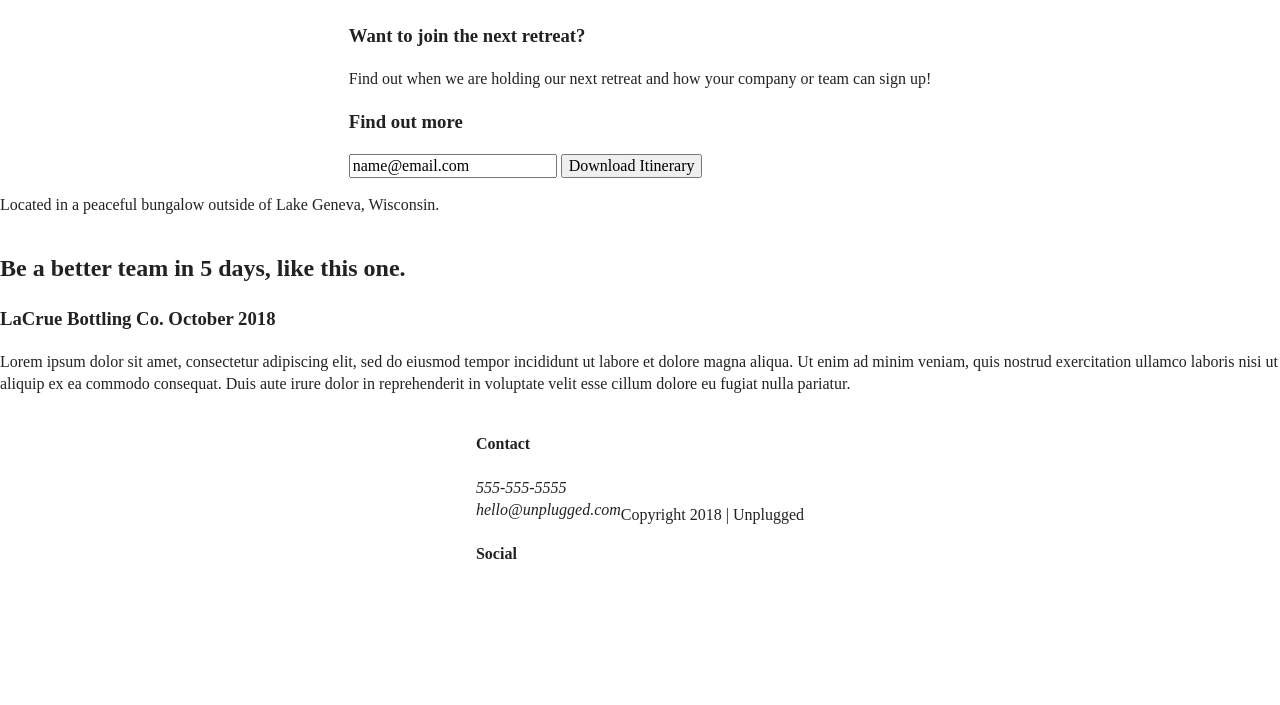
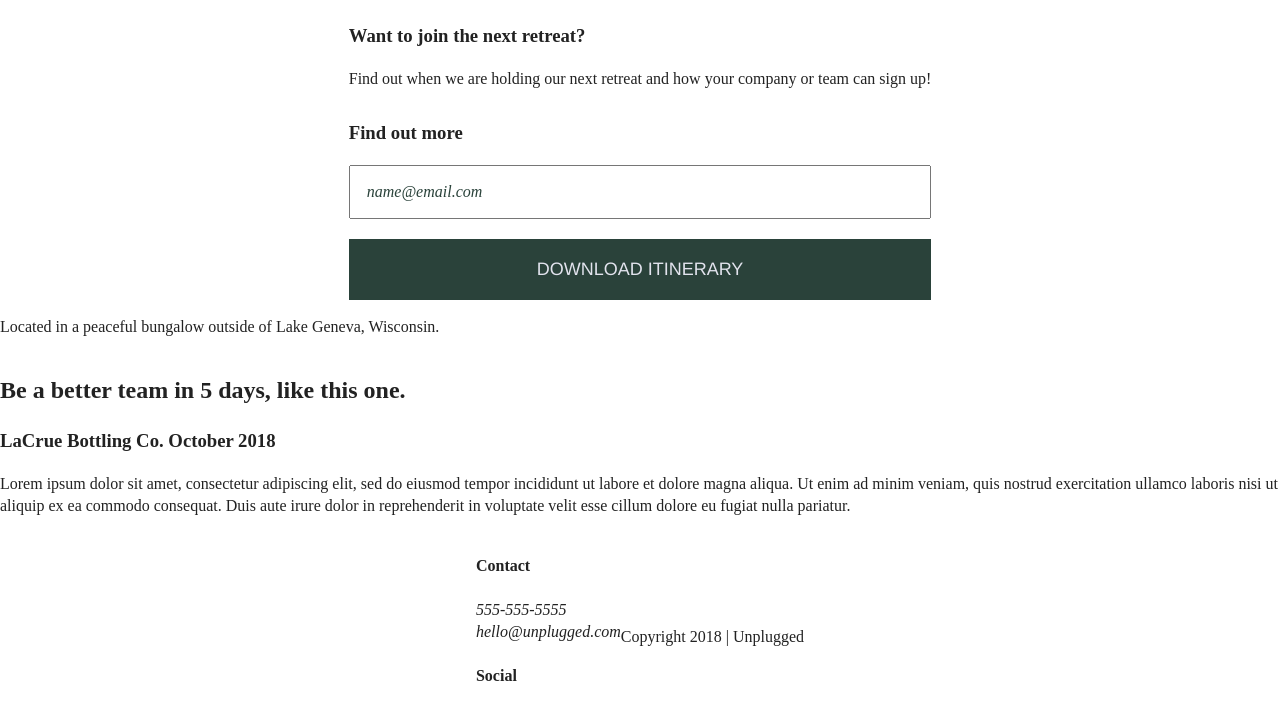
Before and after one commit to RayMurray/html5-boilerplate_v8.0.0, a website: page homepage/index.html in a window 1280 px wide. Shown: the part 138-843 px from the top of the page. Before the commit the page ends 800 px from the top, so only its background shows below. Drawn offline with nearby package versions, Linux system fonts and the light colour scheme; files that its build step writes are made by us from their sources.

Commit message:
added more to css

```diff
--- a/css/main.css
+++ b/css/main.css
@@ -143,6 +143,31 @@ aside {
   justify-content: center;
   align-items: center;
   flex-flow: row wrap;
+}
+aside .form {
+  margin-top: 30px;
+}
+
+input[type=text] {
+  box-sizing: border-box;
+  width: 100%;
+  color: #2a423a;
+  font-style: italic;
+  padding: 1em;
+}
+
+input[type=button] {
+  width: 100%;
+  padding: 20px 0;
+  margin-top: 20px;
+  background-color: #2a423a;
+  font-family: 'Poppins', Helvetica, Arial, sans-serif;
+  font-weight: 500;
+  font-size: 1.125em;
+  color: #e2e3ed;
+  border: none;
+  text-align: center;
+  text-transform: uppercase;
 }
 
 /* Features */
```
